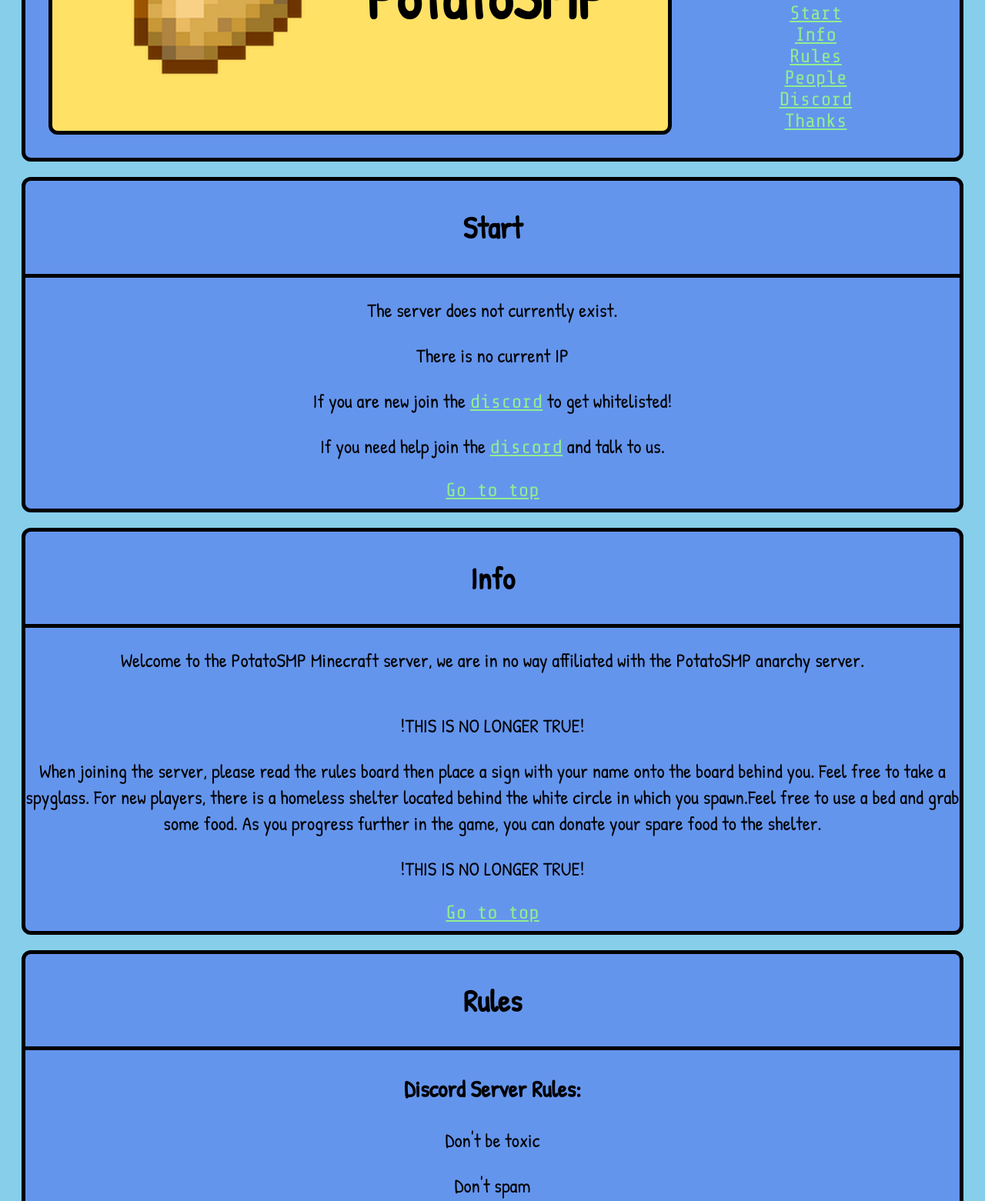
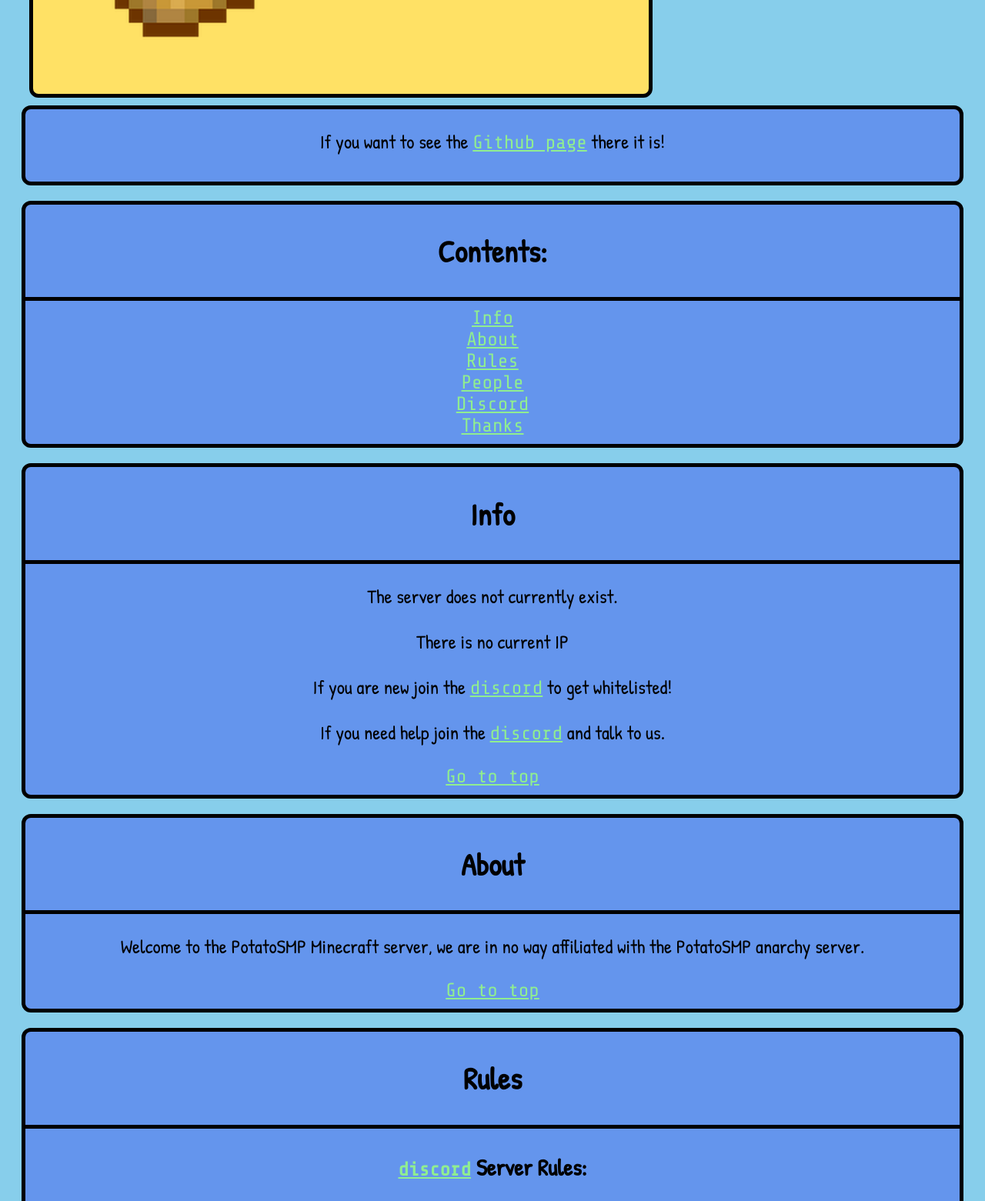
Before and after one commit to Gaming0Dino/PotatoSMP, a plain HTML site: page index.html in a window 1280 px wide. Shown: the part 219-1780 px from the top of the page at 77% size. Drawn offline with nearby package versions, Linux system fonts and the light colour scheme.

Commit message:
Update index.html

```diff
--- a/index.html
+++ b/index.html
@@ -7,19 +7,21 @@
 		<link href="https://fonts.googleapis.com/css2?family=Patrick+Hand&family=Share+Tech+Mono&display=swap" rel="stylesheet">
 	</head>
 
-	<div id=Top>
 	  <div id="Title">
 	    <h1 id="#Top">PotatoSMP</h1>
 	    <img src="Potato.png">
 	  </div>
 
-  	  <a href="https://github.com/Gaming0Dino/PotatoSMP"><h2>Github page</h2></a>
+	  <div class="content">
+  	  <p>If you want to see the <a href="https://github.com/Gaming0Dino/PotatoSMP">Github page</a> there it is!</p>
+	  </div>
 
+	<div class="content">
 	    <h2>Contents:</h2>
-
-	    <a href="#Start">Start</a>
-      <br>
+		<hr>
 	    <a href="#Info">Info</a>
+        <br>
+	    <a href="#About">About</a>
 	    <br>
 	    <a href="#Rules">Rules</a>
 	    <br>
@@ -28,10 +30,10 @@
 	    <a href="#Discord">Discord</a>
 	    <br>
 	    <a href="#Thanks">Thanks</a>
-	</div>
+	  </div>
 
-	<div id="Start" class="content">
-		<h2>Start</h2>
+	<div id="Info" class="content">
+		<h2>Info</h2>
 		<hr>
 		<p>The server does not currently exist.</p>
 		<p>There is no current IP</p>
@@ -41,18 +43,11 @@
 		<a href="#top">Go to top</a>
 	</div>
 
-	<div id="Info" class="content">
-		<h2>Info</h2>
+	<div id="About" class="content">
+		<h2>About</h2>
 		<hr>
 		<p>Welcome to the PotatoSMP Minecraft server,
 		we are in no way affiliated with the PotatoSMP anarchy server.</p>
-    <br>
-		<p>!THIS IS NO LONGER TRUE!</p>
-		<p>When joining the server, please read the rules board then place a sign with your name onto the
-    board behind you. Feel free to take a spyglass. For new players, there is a homeless shelter located
-    behind the white circle in which you spawn.Feel free to use a bed and grab some food. As you
-    progress further in the game, you can donate your spare food to the shelter.</p>
-    <p>!THIS IS NO LONGER TRUE!</p>
     <br>
 		<a href="#top">Go to top</a>
 	</div>
@@ -60,14 +55,14 @@
 	<div id="Rules" class="content">
 		<h2>Rules</h2>
 		<hr>
-		<h3>Discord Server Rules:</h3>
+		<h3><a href="#Discord">discord</a> Server Rules:</h3>
     <p>Don't be toxic</p>
     <p>Don't spam</p>
     <p>Be civil</p>
 		<br>
 
 		<h3>Minecraft Server Rules:</h3>
-    <p>!THIS DOESNT MATTER RIGHT NOW!</p>
+    <p>The server doesn't exist so no minecraft server rules!</p>
 
     <br>
 		<a href="#top">Go to top</a>
@@ -78,8 +73,8 @@
 		<hr>
 		<h3>CEO: nellyyy</h3>
 		<p>Server Owners: IntelStellarTech, Gaming0Dino</p>
-		<p>Discord Owner: hunnaspluttfisk</p>
-		<p>Discord Co-owner: IntelStellarTech, Gaming0Dino</p>
+		<p><a href="#Discord">discord</a> Owner: hunnaspluttfisk</p>
+		<p><a href="#Discord">discord</a> Co-owner: IntelStellarTech, Gaming0Dino</p>
 		<br>
 		<p>And the OG role, you can find them in the <a href="#Discord">discord</a></p>
 
```
